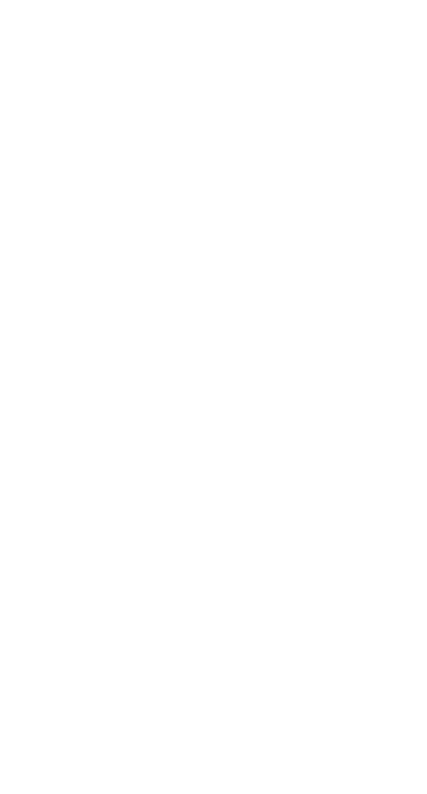
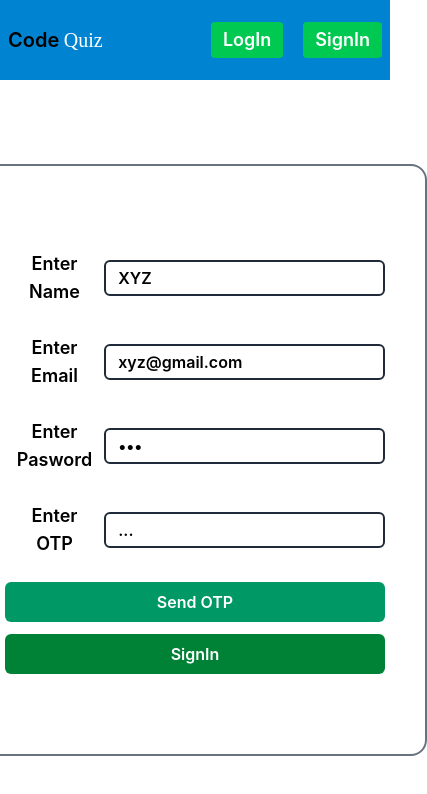
Before and after one commit to code-ashish-singh/CodeQuiz, a React (Vite) app: page /signin in a window 390 px wide. Before the commit this address had no page. Shown: the top 794 px of the page, 427 px wide, since content can reach past the window. Built offline with nearby package versions, Linux system fonts and the light colour scheme.

Commit message:
phone responise and  login signup pages added

```diff
--- a/package.json
+++ b/package.json
@@ -13,6 +13,7 @@
     "@tailwindcss/vite": "^4.2.4",
     "react": "^19.2.4",
     "react-dom": "^19.2.4",
+    "react-hook-form": "^7.75.0",
     "react-router-dom": "^7.14.2",
     "react-toastify": "^11.1.0",
     "sweetalert2": "^11.26.24",
--- a/src/App.jsx
+++ b/src/App.jsx
@@ -1,14 +1,19 @@
-import React from 'react'
+import React, { useState } from 'react'
 import { Route, Routes } from 'react-router-dom'
 import Home from './pages/Home'
 import TestPage from './pages/TestPage'
+import SignIn from './pages/SignIn'
+import LogIn from './pages/LogIn'
 
 const App = () => {
+  const [isLogin,setLogin] = useState()
   return (
     <>
       <Routes>
           <Route path='/' element={<Home/>} />
           <Route path='/testpage' element={<TestPage/>} />
+          <Route path='/signin' element={<SignIn/>} />
+          <Route path='/login' element={<LogIn isLogin={isLogin} setLogin={setLogin} />} />
       </Routes>
     </>
   )
--- a/src/components/NavBar.jsx
+++ b/src/components/NavBar.jsx
@@ -1,14 +1,22 @@
 import React from 'react'
+import { useNavigate } from 'react-router-dom'
 
 const NavBar = () => {
+  const navigate = useNavigate()
   return (
     <>
-         <nav className='w-full h-20 bg-sky-600 flex justify-between px-10 items-center '>
+         <nav className='w-full h-20 bg-sky-600 flex justify-between px-2 md:px-10 items-center '>
              <h1><span className='font-semibold text-xl'>Code</span> <span className='text-white text-xl font-[cursive]'>Quiz</span></h1>
             <div className='flex gap-5
             '>
-                <button className='px-3 py-1 bg-green-500 font-semibold cursor-pointer rounded text-white text-lg '>LogIn</button>
-                 <button className='px-3 py-1 bg-green-500 font-semibold cursor-pointer rounded text-white text-lg '>SignIn</button>
+                <button onClick={()=>{
+                  navigate('/login')
+                }}
+                 className='px-3 py-1 bg-green-500 font-semibold cursor-pointer rounded text-white text-lg '>LogIn</button>
+                 <button onClick={()=>{
+                  navigate('/signin')
+                 }}
+                  className='px-3 py-1 bg-green-500 font-semibold cursor-pointer rounded text-white text-lg '>SignIn</button>
 
             </div>
          </nav>
--- a/src/pages/Home.jsx
+++ b/src/pages/Home.jsx
@@ -4,7 +4,6 @@
 
 const Home = () => {
   const [islogIn,setLogIn] = useState(false)
-
   const subjectCardInfo = [
   {
     "id": 1,
--- /dev/null
+++ b/src/pages/LogIn.jsx
@@ -0,0 +1,39 @@
+import React from 'react'
+import NavBar from '../components/NavBar'
+
+const LogIn = ({isLogin,setLogin}) => {
+const handleSubmit  = (e)=>{
+    e.preventDefault()
+}
+const handleChange = ()=>{
+
+}
+  return (
+    <>
+       <>
+                <NavBar/>
+                <div className='h-[90vh] w-full flex justify-center items-center flex-col   '>
+                         <form className='border-2 border-gray-500 rounded-2xl px-10 py-20 text-center gap-5 flex flex-col '  onSubmit={handleSubmit} action="">
+
+                    <div className='w-full flex justify-between items-center' >
+                      <label className='px-3 p-1 font-semibold text-lg'  htmlFor="email">Enter Email</label>
+                      <input className='border-2 border-gray-800 rounded-md px-3 py-1 font-semibold ' type="email" id='email' name="email" onChange={handleChange} placeholder='Enter Your email' defaultValue="xyz@gmail.com" />
+                    </div>
+                    <div className='w-full flex justify-between items-center' >
+                      <label className='px-3 p-1 font-semibold text-lg'  htmlFor="password">Enter Pasword</label>
+                      <input className='border-2 border-gray-800 rounded-md px-3 py-1 font-semibold ' type="password" id='password' name="password" onChange={handleChange} placeholder='Enter Your password' defaultValue="..." />
+                    </div>
+
+                   <div className='flex flex-col gap-3'>
+
+                    <button  className='w-full bg-green-700 py-2 font-semibold text-white rounded-md' type='submit'>LogIn</button>
+                   </div>
+              </form>
+                </div>
+
+          </>
+    </>
+  )
+}
+
+export default LogIn
--- /dev/null
+++ b/src/pages/SignIn.jsx
@@ -0,0 +1,62 @@
+import React, { useState } from 'react'
+import NavBar from '../components/NavBar'
+
+const SignIn = () => {
+  const [otp ,setOTP] = useState(null)
+  const [signData,setSignData] = useState({
+    name : "",
+    email : "",
+    email : "",
+  })
+
+  const handleSubmit = (e)=>{
+
+      e.preventDefault()
+      if(otp){
+        alert('verify')
+      }
+      else{
+        return alert('please Enter OTP')
+      }
+  }
+  const handleChange = ()=>{
+    const [name,value] = e.target
+  }
+  const handleOTP = ()=>{
+    const otp = Math.floor(Math.random()*1000000)
+    alert(otp)
+  }
+
+  return (
+    <>
+          <NavBar/>
+          <div className='h-[90vh] w-full flex justify-center items-center flex-col   '>
+                   <form className='border-2 border-gray-500 rounded-2xl px-10 py-20 text-center gap-5 flex flex-col '  onSubmit={handleSubmit} action="">
+              <div className='w-full flex justify-between items-center'>
+                <label className='px-3 p-1 font-semibold text-lg' htmlFor="name">Enter Name</label>
+                <input className='border-2 border-gray-800 rounded-md px-3 py-1 font-semibold uppercase' type="text" id='name' name="name" onChange={handleChange} placeholder='Enter Your Name' defaultValue="xyz" />
+              </div>
+              <div className='w-full flex justify-between items-center' >
+                <label className='px-3 p-1 font-semibold text-lg'  htmlFor="email">Enter Email</label>
+                <input className='border-2 border-gray-800 rounded-md px-3 py-1 font-semibold ' type="email" id='email' name="email" onChange={handleChange} placeholder='Enter Your email' defaultValue="xyz@gmail.com" />
+              </div>
+              <div className='w-full flex justify-between items-center' >
+                <label className='px-3 p-1 font-semibold text-lg'  htmlFor="password">Enter Pasword</label>
+                <input className='border-2 border-gray-800 rounded-md px-3 py-1 font-semibold ' type="password" id='password' name="password" onChange={handleChange} placeholder='Enter Your password' defaultValue="..." />
+              </div>
+               <div className='w-full flex justify-between items-center' >
+                <label className='px-3 p-1 font-semibold text-lg'  htmlFor="otp">Enter OTP </label>
+                <input className='border-2 border-gray-800 rounded-md px-3 py-1 font-semibold ' type="text"      max={6}  id='otp' name="otp" onChange={handleChange} placeholder='Enter Your password' defaultValue="..." />
+              </div>
+             <div className='flex flex-col gap-3'>
+               <button onClick={handleOTP} className='w-full bg-emerald-600 py-2 font-semibold text-white rounded-md' type='submit'>Send OTP</button>
+              <button className='w-full bg-green-700 py-2 font-semibold text-white rounded-md' type='submit'>SignIn</button>
+             </div>
+        </form>
+          </div>
+
+    </>
+  )
+}
+
+export default SignIn
--- a/src/pages/TestPage.jsx
+++ b/src/pages/TestPage.jsx
@@ -22,7 +22,7 @@
   return (
     <>
          <NavBar/>
-          <div className='w-full min-h-screen  px-80 flex flex-col gap-10 py-30'>
+          <div className='w-full min-h-screen  px-10 md:px-80 flex flex-col gap-10 py-30'>
                 {apidata ?
                 <div>
                    <h1>Question {apidata[count].id}.    {apidata[count].question}</h1>
@@ -31,13 +31,13 @@
             <div>  <input type="radio"  id={`ques${apidata[count].options[1]}`}   name={`ques${apidata[count].id}`} value='a' />   <label for={`ques${apidata[count].options[1]}`} >    {apidata[count].options[1]} </label> </div>
               <div>  <input type="radio"  id={`ques${apidata[count].options[2]}`}   name={`ques${apidata[count].id}`} value='a' />   <label for={`ques${apidata[count].options[2]}`} >   {apidata[count].options[2]} </label> </div>
                <div>  <input type="radio"  id={`ques${apidata[count].options[3]}`}   name={`ques${apidata[count].id}`} value='a' />  <label for={`ques${apidata[count].options[3]}`} >   {apidata[count].options[3]} </label> </div>
-               <div className='mt-3 flex justify-start gap-20 px-30 '>
+               <div className='mt-3 flex justify-start gap-20 md:px-30 '>
                   <button className='px-3 py-1 bg-green-700 text-white uppercase rounded ' onClick={()=>{
                     if(count<=0){
                       return toast('go forword')
                     }
                     setCount(count-1)
-                  toast('go forword')
+
                   }} >Prev</button>
                   <button className='px-3 py-1 bg-green-700 text-white uppercase rounded ' onClick={()=>{
                     if(count>49){
```
Also changed, not shown: 1 other file (tests, documents, lock files or other folders).
